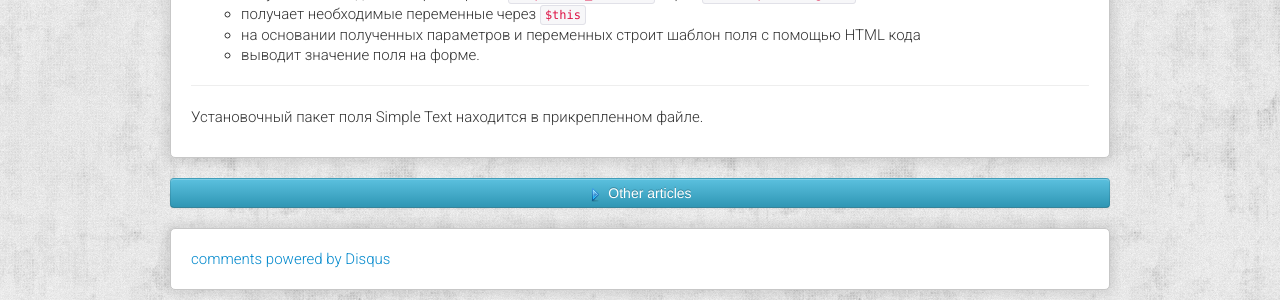
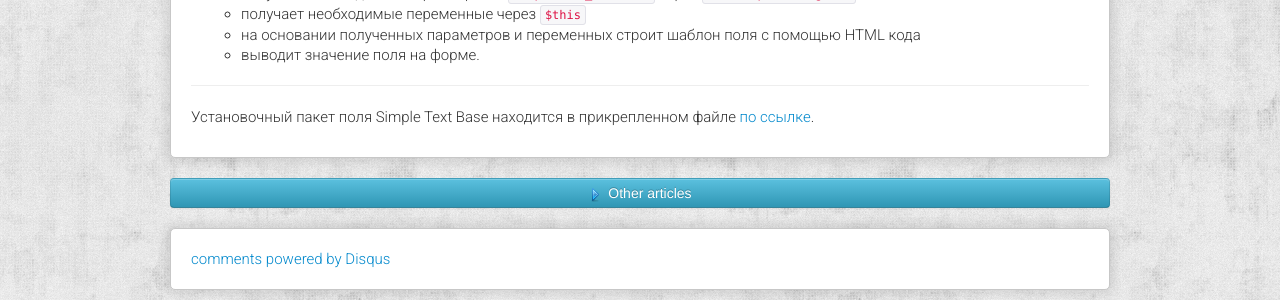
Before and after one commit to MintJoomla/MintJoomla.github.io, a Jekyll site: the page built from ru/cobalt/_posts/2013-01-01-create-cobalt-field-base.md, in a window 1280 px wide and 900 px high, scrolled down 7637 px. Shown: the part 548-848 px from the top of the window. Built offline with Jekyll 4.4.1, drawn with Linux system fonts in a browser that asks for light colours; Markdown is read by kramdown in place of the engine named in the settings; comment, search, counter and statistics services are not loaded.

Commit message:
Добавил ссылку на установочный пакет Simple Text Base

```diff
--- a/ru/cobalt/_posts/2013-01-01-create-cobalt-field-base.md
+++ b/ru/cobalt/_posts/2013-01-01-create-cobalt-field-base.md
@@ -20,7 +20,7 @@ tags: fields developer
 
 Основные принципы создания полей. Создание простого текстового поля с минимально необходимым функционалом (ввод, вывод, возможность полнотекстового поиска) `simpletext_base`.
 
-**[Часть 2. Фильтрация и сортировка.](/ru/cobalt/developer/create-cobalt-field-base-functions/)**
+**Часть 2. Фильтрация и сортировка.**
 
 Основные принципы построения полей с возможностью фильтрации и сортировки. Создание простого текстового поля с возможностью фильтрации и сортировки `simpletext_filtration`.
 
@@ -329,4 +329,4 @@ onPrepareFullTextSearch() | Сохраняет значение поля для
 
 ---------
 
-Установочный пакет поля Simple Text находится в прикрепленном файле.
+Установочный пакет поля Simple Text Base находится в прикрепленном файле [по ссылке](/assets/files/simpletext_field/field_cobalt.j3.simpletext_base.v.1.00.zip).
```
